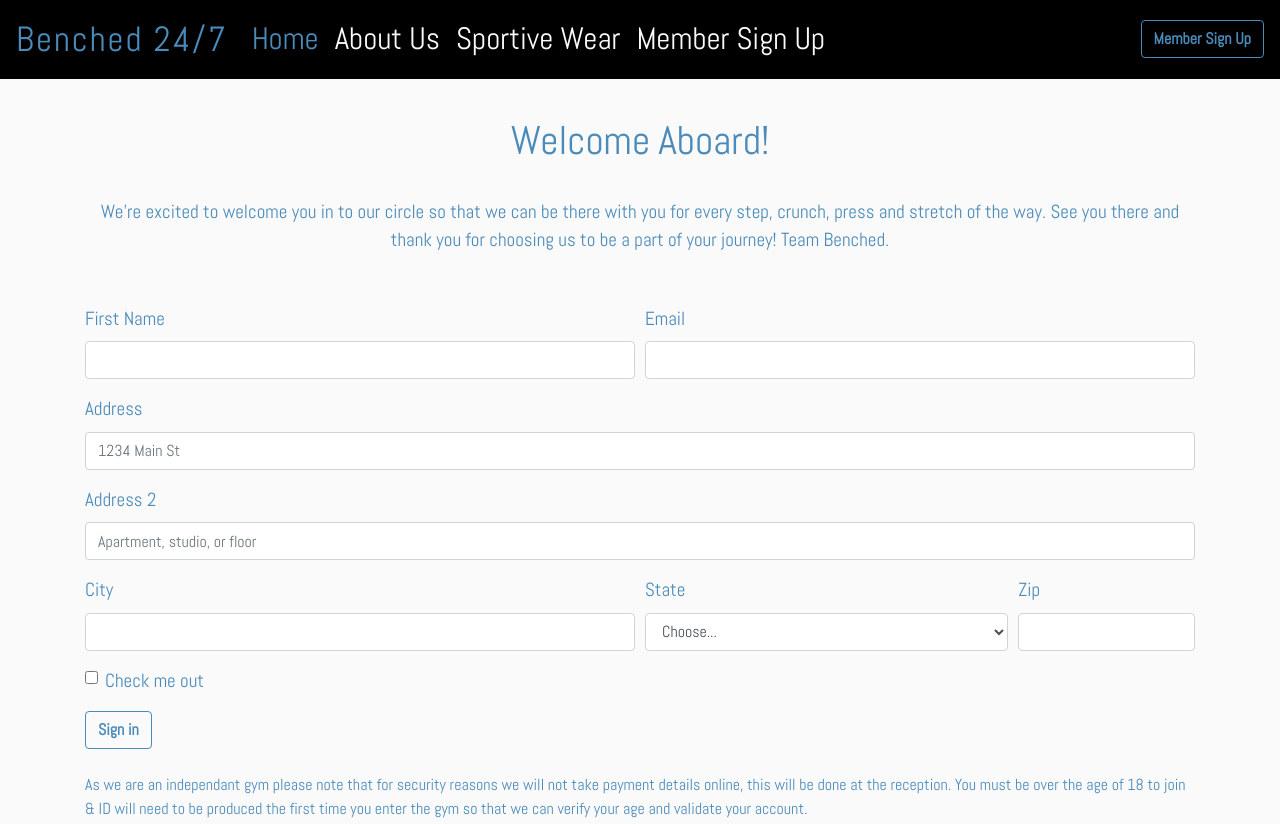
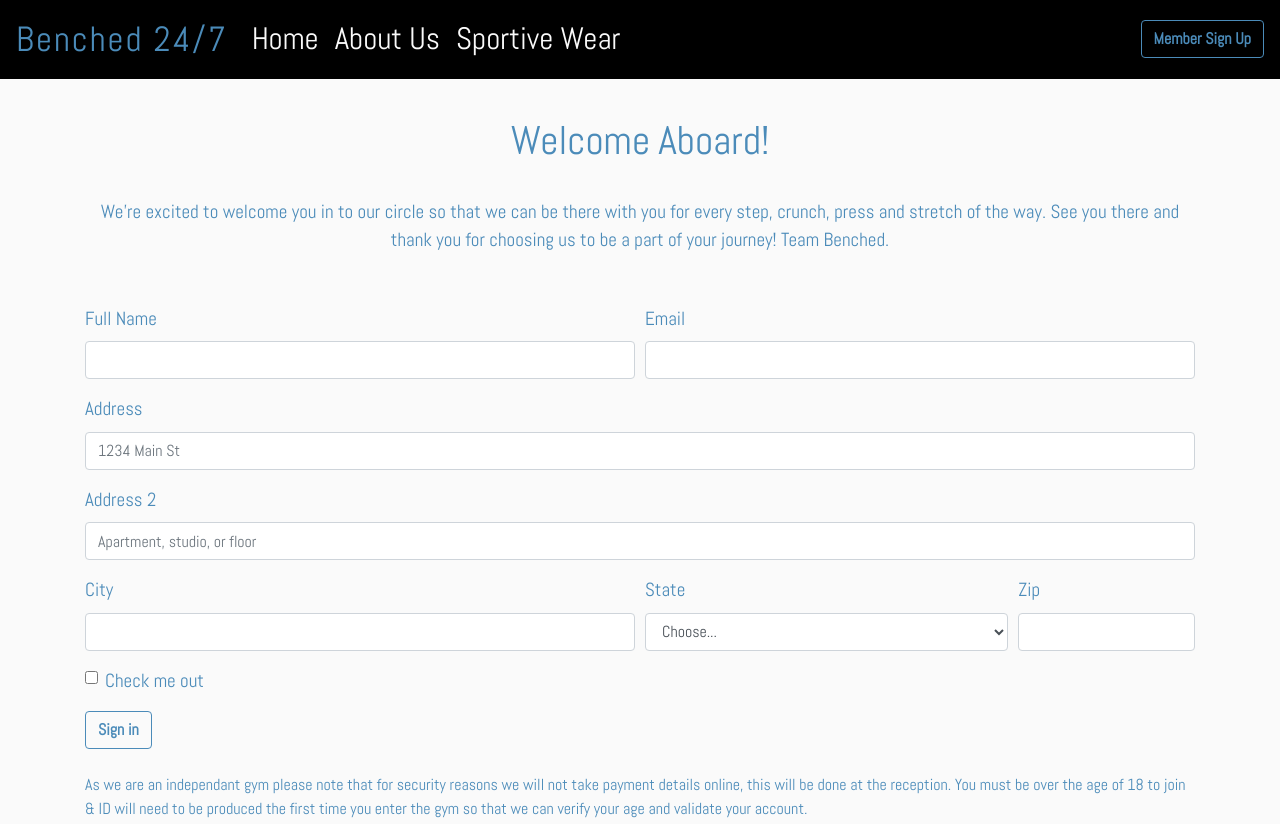
Before and after one commit to Code-Institute-Submissions/PaulSweeney-cmd-Benched_24-7-cmd., a plain HTML site: page signup.html in a window 1280 px wide. Shown: the top 824 px of the page. Drawn offline with nearby package versions, Linux system fonts and the light colour scheme.

Commit message:
Docs: Added class no-desktop to the signup nav link

```diff
--- a/signup.html
+++ b/signup.html
@@ -19,7 +19,7 @@
     </button>
     <div class="collapse navbar-collapse" id="navbarText">
         <ul class="navbar-nav mr-auto">
-            <li class="nav-item active">
+            <li class="nav-item">
                 <a class="nav-link" href="index.html">Home<span class="sr-only">(current)</span></a>
             </li>
             <li class="nav-item">
@@ -28,7 +28,7 @@
             <li class="nav-item">
                 <a class="nav-link" href="sportive.html">Sportive Wear</a>
             </li>
-            <li id="nav-item">
+            <li class="nav-item no-desktop active">
                 <a class="nav-link" href="signup.html">Member Sign Up
                 </a>
             </li>
@@ -43,13 +43,16 @@
     <div class="row">
         <div class="col-12">
             <h4 class="welcome-aboard-text">Welcome Aboard!</h4>
-<p class="welcome-message-text">We're excited to welcome you in to our circle so that we can be there with you for every step, crunch, press and stretch of the way. See you there and thank you for choosing us to be a part of your journey! Team Benched.</p>
+            <p class="welcome-message-text">
+                We're excited to welcome you in to our circle so that we can be there with you for every step, crunch, press and stretch of the way.
+                See you there and thank you for choosing us to be a part of your journey! Team Benched.
+            </p>
         </div>
     </div>
     <form>
         <div class="form-row">
             <div class="col-md-6">
-<label class="font-color" for="firstname">First Name</label>
+                <label class="font-color" for="firstname">Full Name</label>
                 <input type="text" class="form-control" placeholder="">
             </div>
             <div class="form-group col-md-6">
```
Lines whose indentation alone changed are shown as unchanged.
